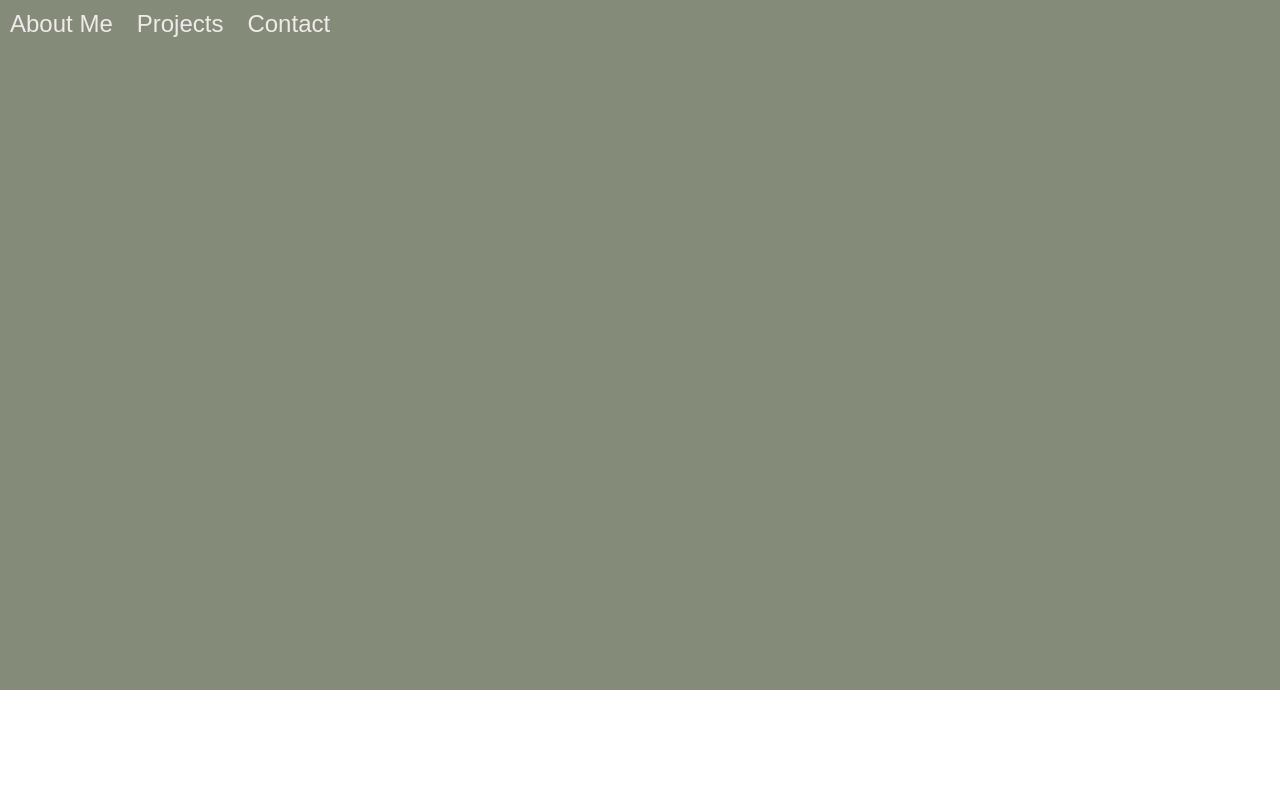
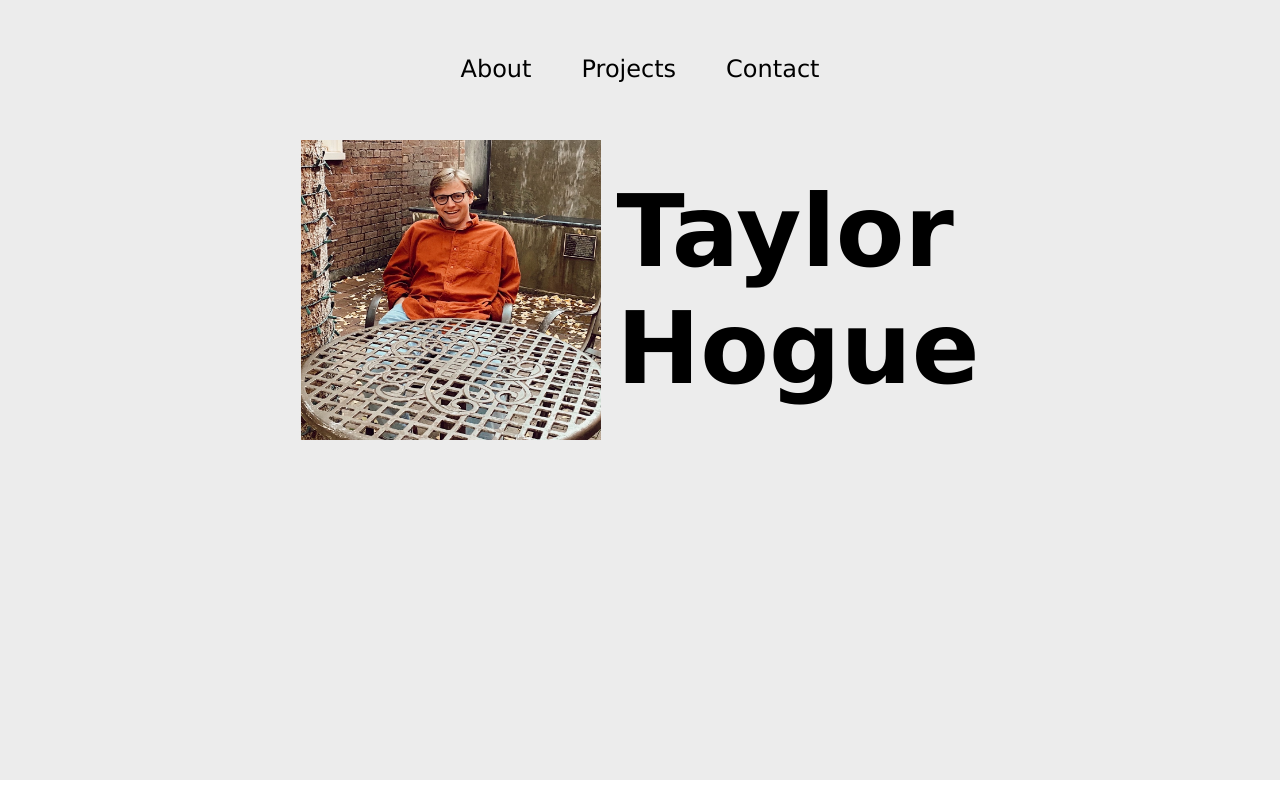
Before and after one commit to hogue-taylor-21/PORTFOLIO-WEBSITE, a plain HTML site: page index.html in a window 1280 px wide. Drawn offline with Linux system fonts and the light colour scheme.

Commit message:
"nav bar and pic"

```diff
--- a/index.html
+++ b/index.html
@@ -5,27 +5,33 @@
     <meta charset="UTF-8">
     <meta http-equiv="X-UA-Compatible" content="IE=edge">
     <meta name="viewport" content="width=device-width, initial-scale=1.0">
-    <title>Taylor Hogue</title>
+    <title>Document</title>
     <link rel="stylesheet" type="text/css" media="screen" href="styles.css">
-    <style type="text/css">
-        body {
-            margin: 0px;
-        }
-    </style>
 </head>
 
 <body>
+    <style>
+        * {
+            margin: 0;
+        }
+    </style>
     <section class="navigation-bar">
-        <a href="A">About Me</a>
-
-        <a href="A">Projects</a>
-
-        <a href="A">Contact</a>
+        <a class="nav-link" href="A">About</a>
+        <a class="nav-link" href="A">Projects</a>
+        <a class="nav-link" href="A">Contact</a>
     </section>
 
-    <section class="about-container"></section>
+    <section class="about-container">
+        <div class="about--content">
+            <div class="about--content--intro">
+                <img id="profile_pic" src="images/IMG_9420.JPG">
+                <h1 class="intro-name">Taylor <br> Hogue</h1>
+            </div>
+        </div>
+    </section>
 
-    <section class="projects-container"></section>
+    <section class="projects-container">
+    </section>
 
     <section class="contact-container"></section>
 </body>
--- a/styles.css
+++ b/styles.css
@@ -1,20 +1,46 @@
 .navigation-bar {
-    background-color: #848B79;
-    height: 50px;
+    justify-content: center;
+    background-color: #ececec;
+    height: 80px;
+    display: flex;
+    padding: 30px;
 }
 
-A {
-    color: rgb(240, 234, 234);
-    margin: 10px;
-    justify-content: space-between;
+.nav-link {
     text-decoration: none;
-    display: inline-block;
-    text-align: center;
-    font-family: Arial, Helvetica, sans-serif;
-    font-size: 150%;
+    word-spacing: 2em;
+    padding: 25px;
+    font-size: x-large;
+    color: black;
+    justify-content: center;
+    font-family: 'Lucida Sans', 'Lucida Sans Regular', 'Lucida Grande', 'Lucida Sans Unicode', Geneva, Verdana, sans-serif;
 }
 
 .about-container {
-    background-color: #848B79;
+    background-color: #ececec;
     height: 80vh;
 }
+
+#profile_pic {
+    height: 300px;
+    width: 300px;
+    justify-content: center;
+}
+
+.about--content {
+    width: 800px;
+    margin: 0 auto;
+}
+
+.about--content--intro {
+    display: flex;
+    font-family: 'Lucida Sans', 'Lucida Sans Regular', 'Lucida Grande', 'Lucida Sans Unicode', Geneva, Verdana, sans-serif;
+    align-items: center;
+    justify-content: center;
+    gap: 1em;
+}
+
+.intro-name {
+    font-size: 100px;
+    justify-content: center;
+}
```
